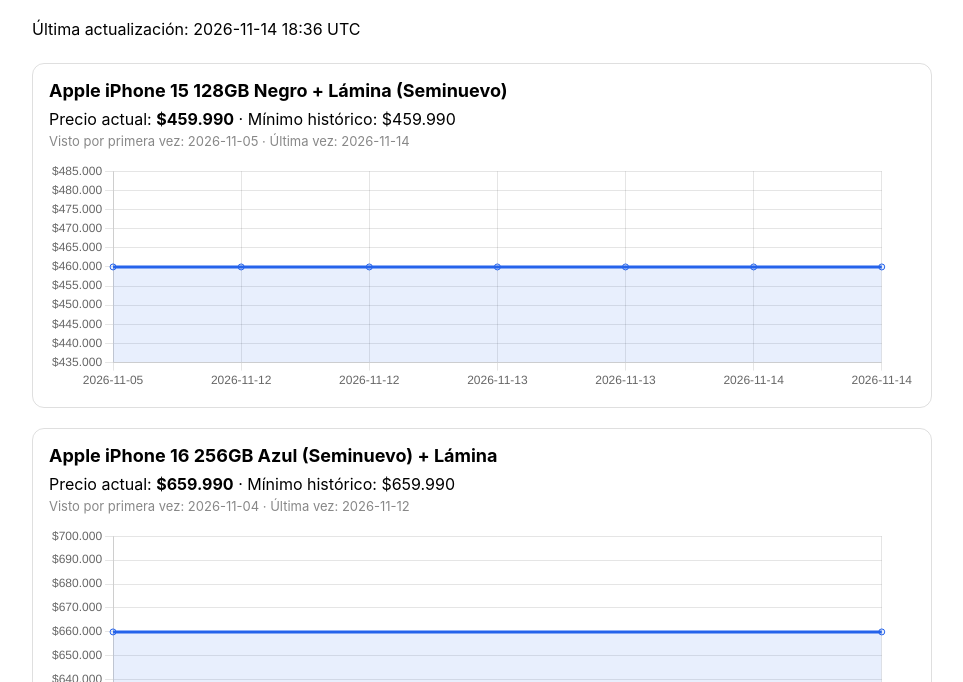
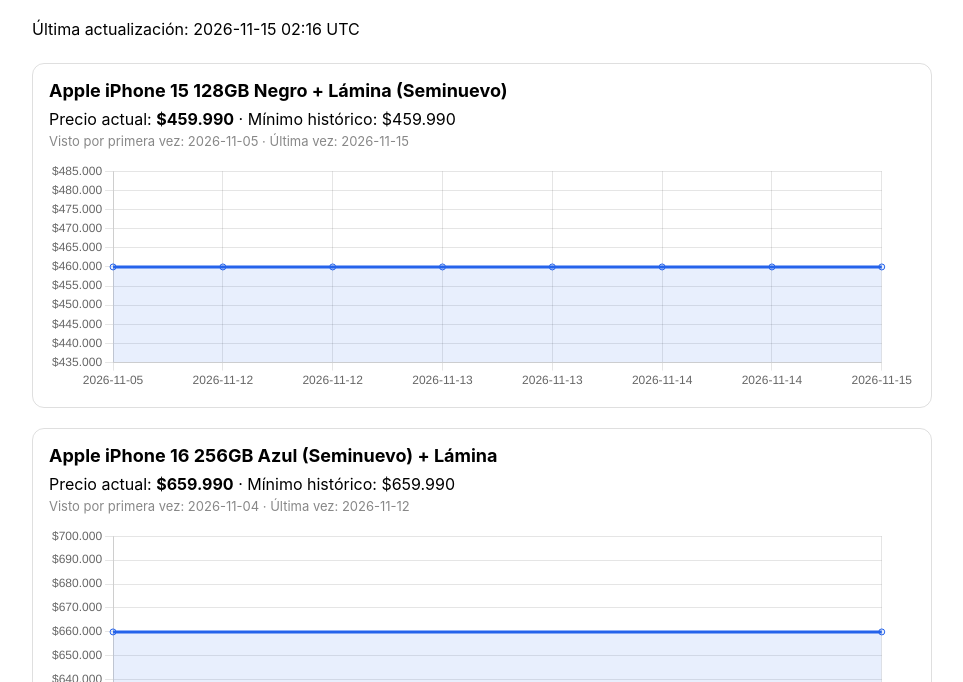
Before and after one commit to Gabosepulvv/iphone-price-alert, a plain HTML site: page docs/index.html in a window 1280 px wide. Shown: the part 118-800 px from the top of the page, without its empty margins (158-1121 px from the left). Drawn offline with nearby package versions, Linux system fonts and the light colour scheme.

Commit message:
Actualiza historial de precios

```diff
--- a/docs/index.html
+++ b/docs/index.html
@@ -21,7 +21,7 @@
 <body>
 <header>
   <h1>📱 Historial de precios · iPhone reacondicionado (Movistar)</h1>
-  <p>Última actualización: 2026-11-14 18:36 UTC</p>
+  <p>Última actualización: 2026-11-15 02:16 UTC</p>
 </header>
 <main>
 
@@ -30,7 +30,7 @@
           <p class="price">Precio actual: <strong>$459.990</strong>
              &middot; Mínimo histórico: $459.990</p>
           <p class="meta">Visto por primera vez: 2026-11-05
-             &middot; Última vez: 2026-11-14</p>
+             &middot; Última vez: 2026-11-15</p>
           <canvas id="chart-0" height="80"></canvas>
         </div>
 
@@ -126,7 +126,7 @@
 </main>
 <footer>Generado automáticamente desde history.json en cada corrida del bot.</footer>
 <script>
-const chartData = {"chart-0": {"labels": ["2026-11-05", "2026-11-12", "2026-11-12", "2026-11-13", "2026-11-13", "2026-11-14", "2026-11-14"], "prices": [459990, 459990, 459990, 459990, 459990, 459990, 459990]}, "chart-1": {"labels": ["2026-11-04", "2026-11-12"], "prices": [659990, 659990]}, "chart-2": {"labels": ["2026-11-12"], "prices": [459990]}, "chart-3": {"labels": ["2026-11-12"], "prices": [459990]}, "chart-4": {"labels": ["2026-11-12"], "prices": [599990]}, "chart-5": {"labels": ["2026-11-12"], "prices": [599990]}, "chart-6": {"labels": ["2026-11-12"], "prices": [599990]}, "chart-7": {"labels": ["2026-11-05", "2026-11-12", "2026-11-12"], "prices": [379990, 379990, 379990]}, "chart-8": {"labels": ["2026-11-12", "2026-11-12"], "prices": [499990, 499990]}, "chart-9": {"labels": ["2026-11-09", "2026-11-10", "2026-11-10", "2026-11-11", "2026-11-11", "2026-11-12"], "prices": [659990, 659990, 599990, 599990, 599990, 599990]}, "chart-10": {"labels": ["2026-11-03", "2026-11-03", "2026-11-04"], "prices": [699990, 699990, 699990]}};
+const chartData = {"chart-0": {"labels": ["2026-11-05", "2026-11-12", "2026-11-12", "2026-11-13", "2026-11-13", "2026-11-14", "2026-11-14", "2026-11-15"], "prices": [459990, 459990, 459990, 459990, 459990, 459990, 459990, 459990]}, "chart-1": {"labels": ["2026-11-04", "2026-11-12"], "prices": [659990, 659990]}, "chart-2": {"labels": ["2026-11-12"], "prices": [459990]}, "chart-3": {"labels": ["2026-11-12"], "prices": [459990]}, "chart-4": {"labels": ["2026-11-12"], "prices": [599990]}, "chart-5": {"labels": ["2026-11-12"], "prices": [599990]}, "chart-6": {"labels": ["2026-11-12"], "prices": [599990]}, "chart-7": {"labels": ["2026-11-05", "2026-11-12", "2026-11-12"], "prices": [379990, 379990, 379990]}, "chart-8": {"labels": ["2026-11-12", "2026-11-12"], "prices": [499990, 499990]}, "chart-9": {"labels": ["2026-11-09", "2026-11-10", "2026-11-10", "2026-11-11", "2026-11-11", "2026-11-12"], "prices": [659990, 659990, 599990, 599990, 599990, 599990]}, "chart-10": {"labels": ["2026-11-03", "2026-11-03", "2026-11-04"], "prices": [699990, 699990, 699990]}};
 for (const [id, data] of Object.entries(chartData)) {
   new Chart(document.getElementById(id), {
     type: 'line',
--- a/history.json
+++ b/history.json
@@ -40,7 +40,7 @@
   "https://catalogo.movistar.cl/tienda/apple-iphone-15-128gb-negro-lamina-seminuevo": {
     "name": "Apple iPhone 15 128GB Negro + Lámina (Seminuevo)",
     "first_seen": "2026-11-05T20:25:07.241065+00:00",
-    "last_seen": "2026-11-14T18:36:05.083648+00:00",
+    "last_seen": "2026-11-15T02:16:34.786891+00:00",
     "min_price": 459990,
     "last_price": 459990,
     "history": [
@@ -70,6 +70,10 @@
       },
       {
         "date": "2026-11-14T18:36:05.083648+00:00",
+        "price": 459990
+      },
+      {
+        "date": "2026-11-15T02:16:34.786891+00:00",
         "price": 459990
       }
     ]
```
